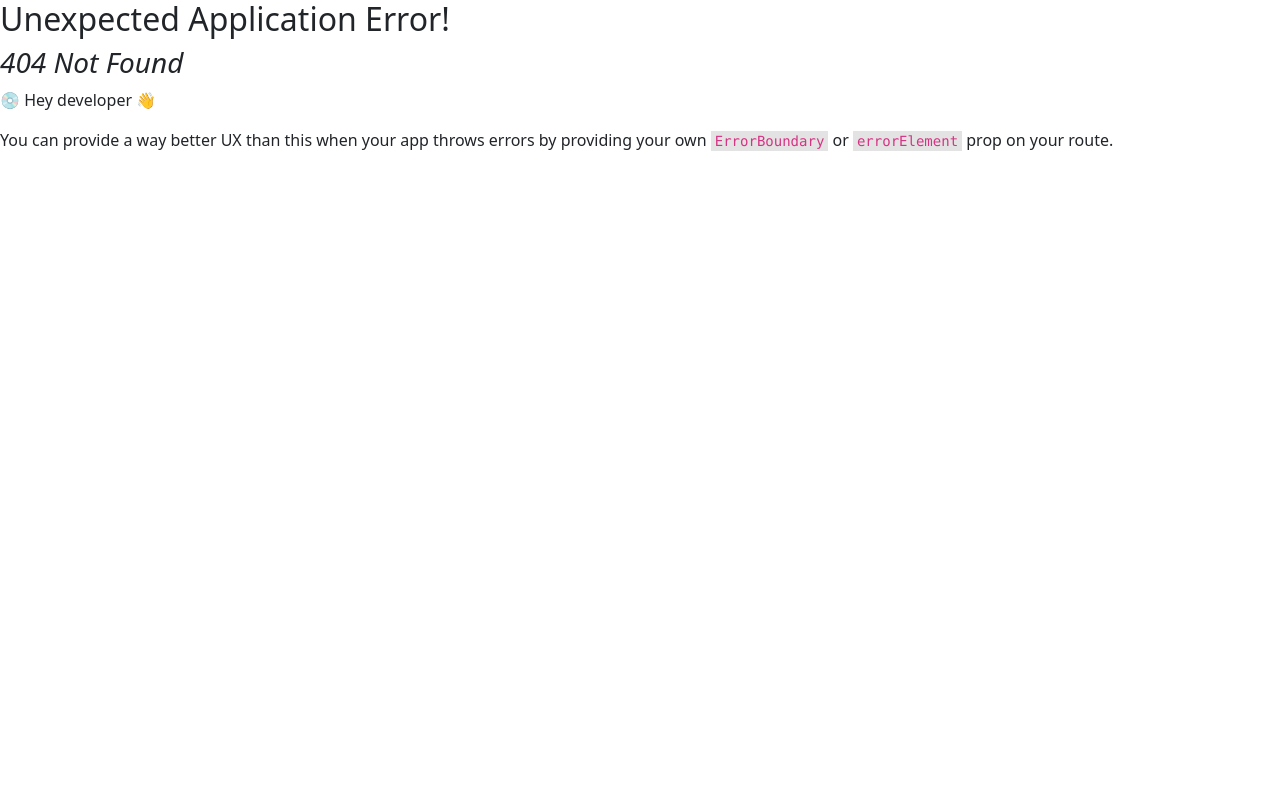
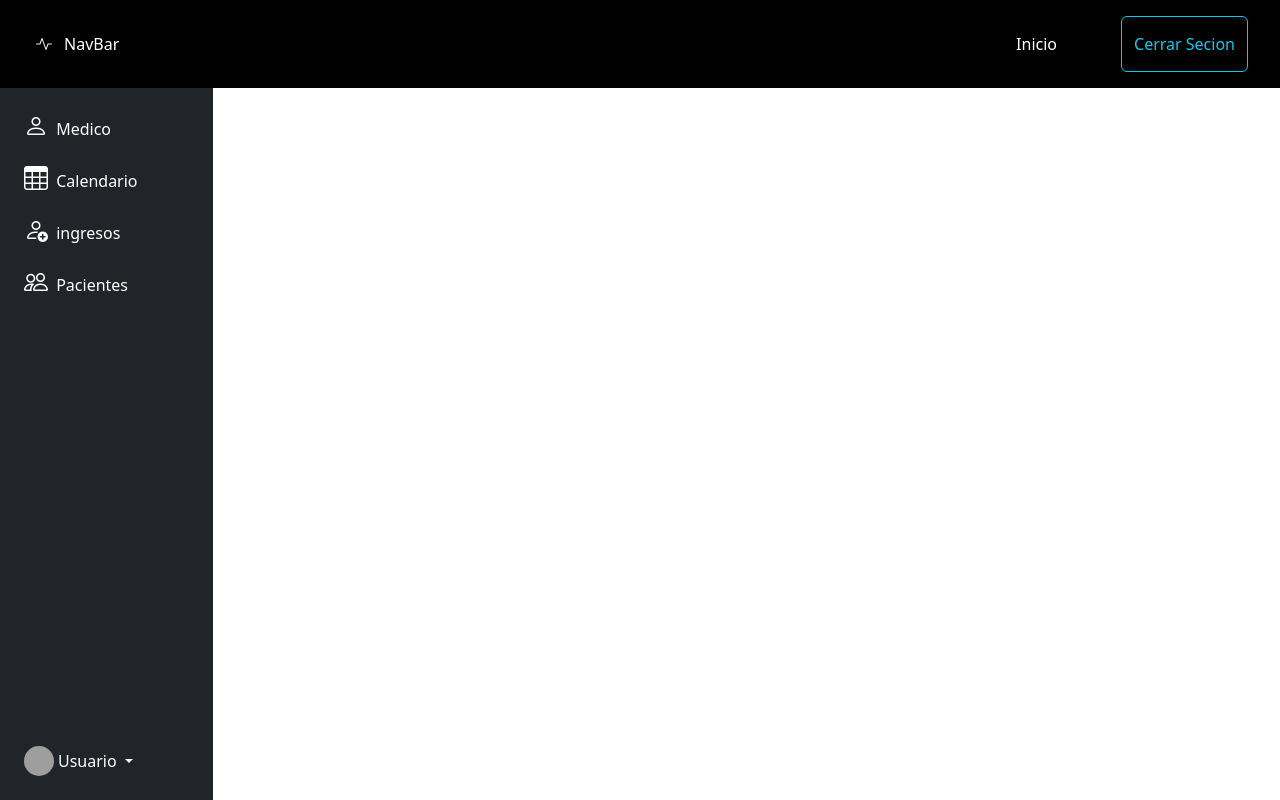
Before and after one commit to gonzalopastorino/HistoriasMedicas, a React (Vite) app: page /Sidebar in a window 1280 px wide. Before the commit this address had no page. Built offline with nearby package versions, Linux system fonts and the light colour scheme; grey boxes are pictures that could not be loaded.

Commit message:
comence a linkear, de forma muy artesanal, perdon Juan...

```diff
--- a/src/App.jsx
+++ b/src/App.jsx
@@ -1,18 +1,8 @@
-
-
-//import PatientsProvider from "./components/Context/patientsProvider";
-
-//import PacientesForm from "./components/PacientesForm";
-//import PacientesLista from "./components/PacientesLista";
-//import SidebarMenu from "./components/Sidebar/SidebarMenu";
-//import TablaPacientes from "./components/TablaPacientes";
-
-//import Navbar from "./components/Navbar/Navbar";
-//import Cards from "./components/Cards/Cards";
-//import Grid from "./components/Grid/grid";
-//import "bootstrap/dist/css/bootstrap.min.css";
-//import SidebarMenu from "./components/Sidebar/SidebarMenu";
-
+import { BrowserRouter, Routes, Route } from "react-router-dom";
+import NavBar from "./components/Navbar/Navbar";
+import Home from "./pages/Home";
+import LandingPage from "./pages/LandingPage";
+import SidebarMenuDos from "./components/SidebarMenuDos";
 
 
 function App() {
@@ -20,16 +10,21 @@ function App() {
 
   return (
     <>
+      <BrowserRouter>
+
+        <NavBar />
+
+        <Routes>
+          <Route path="/" element={<Home/>} />
+          <Route path="/inicio" element={<LandingPage/>} />
+          <Route path="/Sidebar" element={<SidebarMenuDos/>} />
+        </Routes>
 
 
-    {/* <PatientsProvider>
-    </PatientsProvider> */}
-      {/* <h2>Arranco!!</h2>
-      <h1>Demo Manejo de Pacientes</h1>
-      <PacientesForm />
-      <PacientesLista />
-      <SidebarMenu />
-    <TablaPacientes />   */}
+
+      </BrowserRouter>
+
+
     </>
   );
 }
--- a/src/components/Cards/Cards.css
+++ b/src/components/Cards/Cards.css
@@ -6,6 +6,12 @@
   width: 350px;
   background-color: rgb(236, 233, 233);
   box-shadow: 10px 10px 5px 0px rgba(7, 7, 7, 0.7);
+
+
+
+  animation: reveal linear both;
+  animation-timeline: view();
+  animation-range: entry 10% cover 25%;
 }
 
 .article-medico {
@@ -29,3 +35,17 @@
 .card-medico-title {
   margin: 0;
 }
+
+
+@keyframes reveal {
+  from {
+    opacity: 0;
+    translate: 0 100px;
+    scale: 0.5;
+  }
+  to {
+    opacity: 1;
+    translate: 0 0;
+    scale: 1;
+  }
+}
--- a/src/components/Cards/Cards.jsx
+++ b/src/components/Cards/Cards.jsx
@@ -1,11 +1,23 @@
 
 import 'bootstrap/dist/css/bootstrap.min.css';
 import "./Cards.css"
+
+import PropTypes from 'prop-types';
+
+
 
 const Cards = ({medico} ) => {
   console.log(medico)
 
 
+  Cards.propTypes = {
+    medico: PropTypes.shape({
+      nombre: PropTypes.string.isRequired,
+      apellido: PropTypes.string.isRequired,
+      especialidad: PropTypes.string.isRequired,
+      imagen: PropTypes.string.isRequired,
+    }).isRequired,
+  };
 
 
   return (
--- a/src/components/Grid/Grid.css
+++ b/src/components/Grid/Grid.css
@@ -9,4 +9,5 @@
   display: flex;
   flex-wrap: wrap;
   justify-content: flex-end;
+
 }
--- a/src/components/Grid/Grid.jsx
+++ b/src/components/Grid/Grid.jsx
@@ -7,13 +7,14 @@ import "./Grid.css"
 const Grid = () => {
 
   return (
+
     <div className="grid-container">
       <h1>Cartilla Medica</h1>
       <h2>Descripcion:</h2>
       <p>Breve escrito que presente e informe sobre cartilla medica.</p>
 
       <div className="grid">
-      {dataMedica.map((medico, index) => <Cards key={index} medico={medico} /> )}
+      {dataMedica.map((medico) => <Cards key={medico.id} medico={medico} /> )}
       </div>
     </div>
   )
--- a/src/components/Navbar/Navbar.css
+++ b/src/components/Navbar/Navbar.css
@@ -15,6 +15,7 @@
   animation: enhance-header linear both;
   animation-timeline: scroll(root block);
   animation-range: 0 1000px;
+  z-index: 1;
 }
 
 /* .navBar:hover {
--- /dev/null
+++ b/src/components/SidebarMenuDos.css
@@ -0,0 +1,5 @@
+.side-menu-dos {
+  height: 100vh;
+  position: sticky;
+  top: 0;
+}
--- a/src/components/SidebarMenuDos.jsx
+++ b/src/components/SidebarMenuDos.jsx
@@ -1,55 +1,61 @@
 import 'bootstrap-icons/font/bootstrap-icons.css';
 import 'bootstrap/dist/css/bootstrap.min.css';
 import 'bootstrap/js/dist/dropdown';
+import "./SidebarMenuDos.css";
+import { Link } from 'react-router-dom';
 
 const SidebarMenuDos = () => {
   return (
     <>
 
-    <div className="container-fluid">
+    <div className="sidebar-menu-dos container-fluid">
         <div className="row flex-nowrap">
           <div className="col-auto col-md-3 col-xl-2 px-sm-2 px-0 bg-dark">
-            <div className="d-flex flex-column align-items-center align-items-sm-start px-3 pt-2 text-white min-vh-100">
-              <a href="/" className="d-flex align-items-center pb-3 mb-md-0 me-md-auto text-white text-decoration-none">
+            <div className="side-menu-dos d-flex flex-column align-items-center align-items-sm-start px-3 pt-5 text-white min-vh-100">
+              {/* <Link to="/" className="d-flex align-items-center pb-3 mb-md-0 me-md-auto text-white text-decoration-none">
                 <span className="fs-5 d-none d-sm-inline">Historias Medicas</span>
-              </a>
+              </Link> */}
               <ul className="nav nav-pills flex-column mb-sm-auto mb-0 align-items-center align-items-sm-start" id="menu">
                 <li className="nav-item">
-                  <a href="#" className="nav-link align-middle px-0">
+                  <Link to="/registro" className="nav-link align-middle px-0">
                     <i className="fs-4 bi-person-rolodex text-white" /> <span className="ms-1 d-none d-sm-inline text-white">Registro</span>
-                  </a>
+                  </Link>
                 </li>
                 <li>
-                  <a href="#submenu1" data-bs-toggle="collapse" className="nav-link px-0 align-middle">
-                    <i className="fs-4 bi-person text-white" /> <span className="ms-1 d-none d-sm-inline text-white">Medico</span> </a>
+                  <Link to="/medico" data-bs-toggle="collapse" className="nav-link px-0 align-middle">
+                    <i className="fs-4 bi-person text-white" /> <span className="ms-1 d-none d-sm-inline text-white">Medico</span>
+                  </Link>
                 </li>
                 <li>
-                  <a href="#" className="nav-link px-0 align-middle">
-                    <i className="fs-4 bi-table text-white" /> <span className="ms-1 d-none d-sm-inline text-white">Calendario</span></a>
+                  <Link to="calendario" className="nav-link px-0 align-middle">
+                    <i className="fs-4 bi-table text-white" /> <span className="ms-1 d-none d-sm-inline text-white">Calendario</span>
+                  </Link>
                 </li>
                 <li>
-                  <a href="#submenu2" data-bs-toggle="collapse" className="nav-link px-0 align-middle ">
-                    <i className="fs-4 bi-person-add text-white" /> <span className="ms-1 d-none d-sm-inline text-white">ingresos</span></a>
+                  <Link to="/ingresos" data-bs-toggle="collapse" className="nav-link px-0 align-middle ">
+                    <i className="fs-4 bi-person-add text-white" /> <span className="ms-1 d-none d-sm-inline text-white">ingresos</span>
+                  </Link>
                 </li>
                 <li>
-                  <a href="#" className="nav-link px-0 align-middle">
-                    <i className="fs-4 bi-people text-white" /> <span className="ms-1 d-none d-sm-inline text-white">Pacientes</span> </a>
+                  <Link to="/pacientes" className="nav-link px-0 align-middle">
+                    <i className="fs-4 bi-people text-white" /> <span className="ms-1 d-none d-sm-inline text-white">Pacientes</span>
+                  </Link>
                 </li>
               </ul>
               <hr />
               <div className="dropdown pb-4">
-                <a href="#" className="d-flex align-items-center text-white text-decoration-none dropdown-toggle" id="dropdownUser1" data-bs-toggle="dropdown" aria-expanded="false">
+                <Link to="/usuario" className="d-flex align-items-center text-white text-decoration-none dropdown-toggle" id="dropdownUser1" data-bs-toggle="dropdown" aria-expanded="false">
                   <img src="https://media.istockphoto.com/id/2156382336/es/foto/icono-de-perfil-de-usuario-azul-simple-aislado-sobre-un-fondo-blanco.jpg?s=2048x2048&w=is&k=20&c=9nMntkwquh56Vy7M9xLLGAurWM5H_VOV4nSAq_uAxh0=" alt="hugenerd" width={30} height={30} className="rounded-circle" />
                   <span className="d-none d-sm-inline mx-1">Usuario</span>
-                </a>
+                </Link>
                 <ul className="dropdown-menu dropdown-menu-dark text-small shadow">
-                  <li><a className="dropdown-item" href="#">Nueva Tarea</a></li>
-                  <li><a className="dropdown-item" href="#">Configuracion</a></li>
-                  <li><a className="dropdown-item" href="#">Perfil</a></li>
+                  <li><Link className="dropdown-item" to="/nuevaTarea">Nueva Tarea</Link></li>
+                  <li><Link className="dropdown-item" to="/configuracion">Configuracion</Link></li>
+                  <li><Link className="dropdown-item" to="perfil">Perfil</Link></li>
                   <li>
                     <hr className="dropdown-divider" />
                   </li>
-                  <li><a className="dropdown-item" href="#">Salir</a></li>
+                  <li><Link className="dropdown-item" to="/salir">Salir</Link></li>
                 </ul>
               </div>
             </div>
--- a/src/main.jsx
+++ b/src/main.jsx
@@ -2,43 +2,45 @@ import { StrictMode } from 'react'
 import { createRoot } from 'react-dom/client'
 import './index.css'
 import 'bootstrap/dist/css/bootstrap.min.css';
-import { createBrowserRouter, RouterProvider } from "react-router-dom";
-import Home from './pages/Home.jsx';
-import DashboardLayout from './pages/DashboardLayout.jsx';
-import Root from './routes/Root.jsx';
-import Dashboard from './pages/Dashboard.jsx';
+//import { createBrowserRouter, RouterProvider } from "react-router-dom";
+// import Home from './pages/Home.jsx';
+// import DashboardLayout from './pages/DashboardLayout.jsx';
+// import Root from './routes/Root.jsx';
+// import Dashboard from './pages/Dashboard.jsx';
+import App from './App.jsx';
 
 //Instanciamos rutas:
-const router = createBrowserRouter([
-  {
-    path: "/",
-    element: <Root />,
-    children: [
-      {
-        path: "/",
-        element: <Home />,
-      },
-      {
-        path: "/dashboard",
-        element: < DashboardLayout />,
-        children: [
-          {
-            path: "/dashboard",
-            element: <Dashboard />,
-          },
-        ]
-      },
-    ]
+// const router = createBrowserRouter([
+//   {
+//     path: "/",
+//     element: <Root />,
+//     children: [
+//       {
+//         path: "/",
+//         element: <Home />,
+//       },
+//       {
+//         path: "/dashboard",
+//         element: < DashboardLayout />,
+//         children: [
+//           {
+//             path: "/dashboard",
+//             element: <Dashboard />,
+//           },
+//         ]
+//       },
+//     ]
 
-  },
+//   },
 
-])
+// ])
 
 
 
 
 createRoot(document.getElementById('root')).render(
   <StrictMode>
-    <RouterProvider router={router} />
+    <App />
+    {/* <RouterProvider router={router} /> */}
   </StrictMode>,
 )
--- a/src/pages/DashboardLayout.jsx
+++ b/src/pages/DashboardLayout.jsx
@@ -1,12 +1,12 @@
 import { Outlet } from "react-router-dom"
-import SidebarMenu from "../components/Sidebar/SidebarMenu"
+import SidebarMenuDos from "../components/SidebarMenuDos"
 
 
 const DashboardLayout = () => {
   return (
     <>
     <div className="sidebar-content d-flex" >
-    <SidebarMenu />
+    <SidebarMenuDos />
     <Outlet />
 
     </div>
--- /dev/null
+++ b/src/pages/LandingPage.jsx
@@ -0,0 +1,17 @@
+
+
+const LandingPage = () => {
+  return (
+    <div>LandingPage
+      <br />
+      <br />
+      <br />
+      <br />
+      <h1>Inicio:</h1>
+      <p>Bienvenido a nuestra app de registros medicos</p>
+
+    </div>
+  )
+}
+
+export default LandingPage
```
